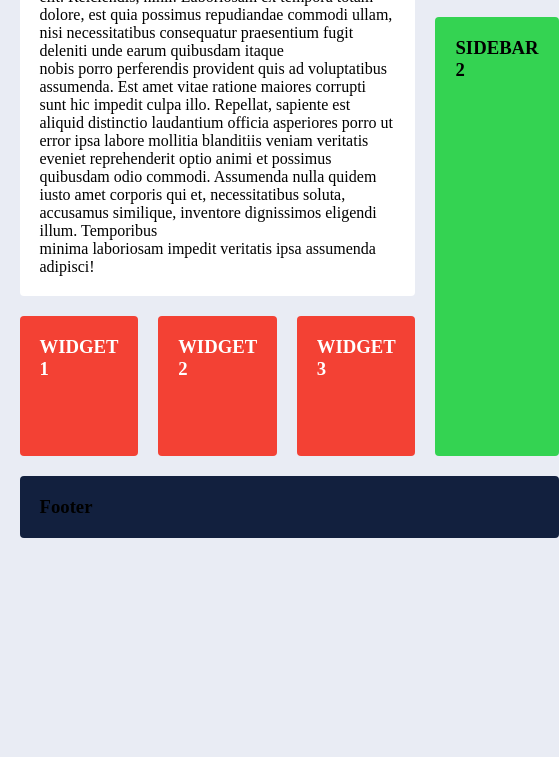
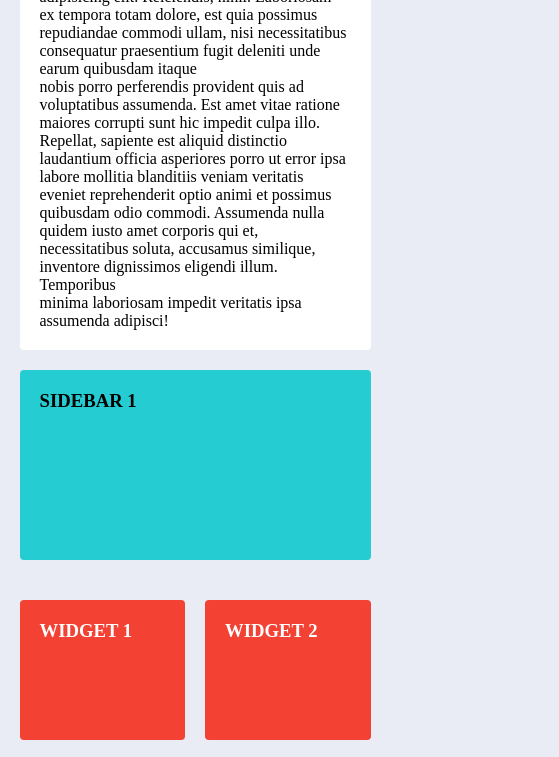
Before and after one commit to HeraldCNP/cssGridPractica, a plain HTML site: page index.html in a window 390 px wide. Shown: the part 194-951 px from the top of the page, 559 px wide, since content can reach past the window. Before the commit the page ends 844 px from the top, so only its background shows below. Drawn offline with Linux system fonts and the light colour scheme.

Commit message:
responsive

```diff
--- a/css/grid.css
+++ b/css/grid.css
@@ -45,12 +45,13 @@ body {
 .sidebar2 {
     background-color: #34d352;
     grid-column: 4/5;
-    grid-row: 3/5;
+    grid-row: 3/4;
 }
 
 .widget-1,
 .widget-2,
-.widget-3 {
+.widget-3,
+.widget-4 {
     background-color: #f34134;
     color: #fff;
     height: 100px;
--- /dev/null
+++ b/css/grid2.css
@@ -0,0 +1,120 @@
+* {
+    margin: 0;
+    padding: 0;
+}
+
+body {
+    background-color: #e9ecf4;
+    color: #000;
+}
+
+.container {
+    width: 90%;
+    max-width: 1000px;
+    margin: 20px auto;
+    display: grid;
+    grid-gap: 20px;
+    grid-template-columns: repeat(4, 1fr);
+    grid-template-rows: repeat(5, auto);
+    grid-template-areas:
+        "header     header      header      header"
+        "contenido  contenido   contenido   sidebar"
+        "contenido  contenido   contenido   sidebar2"
+        "widget-1   widget-4    widget-3    widget-2"
+        "footer     footer      footer      footer"
+    ;
+}
+
+.container>* {
+    background-color: #fff;
+    padding: 20px;
+    border-radius: 4px;
+}
+
+.header {
+    background-color: #12203e;
+    color: #fff;
+    grid-area: header;
+}
+
+.contenido {
+    background-color: #fff;
+    grid-area: contenido;
+}
+
+.sidebar,
+.sidebar2 {
+    min-height: 150px;
+}
+
+.sidebar {
+    background-color: #25cdd2;
+    grid-area: sidebar;
+}
+
+.sidebar2 {
+    background-color: #34d352;
+    grid-area: sidebar2;
+}
+
+.widget-1,
+.widget-2,
+.widget-3,
+.widget-4 {
+    background-color: #f34134;
+    color: #fff;
+    height: 100px;
+}
+
+.widget-1 {
+    grid-area: widget-1;
+}
+
+.widget-2 {
+    grid-area: widget-2;
+}
+
+.widget-3 {
+    grid-area: widget-3;
+}
+
+.widget-4 {
+    grid-area: widget-4;
+}
+
+.footer {
+    background-color: #12203e;
+    grid-area: footer;
+}
+
+@media screen and (max-width: 768px) {
+    .container {
+        grid-template-areas:
+            "header     header      header      header"
+            "contenido  contenido   contenido   contenido"
+            "contenido  contenido   contenido   contenido"
+            "sidebar    sidebar     sidebar2    sidebar2"
+            "widget-1   widget-4    widget-3    widget-2"
+            "footer     footer      footer      footer"
+        ;
+    }
+}
+
+@media screen and (max-width: 468px) {
+    .container {
+        grid-template-areas:
+            "header     header      header      header"
+            "contenido  contenido   contenido   contenido"
+            "contenido  contenido   contenido   contenido"
+            "sidebar    sidebar     sidebar     sidebar"
+            "sidebar2   sidebar2    sidebar2    sidebar2"
+            "widget-1   widget-1    widget-2    widget-2"
+            "widget-3   widget-3    widget-4    widget-4"
+            "footer     footer      footer      footer"
+        ;
+    }
+
+    .sidebar2 {
+        display: none;
+    }
+}
--- a/index.html
+++ b/index.html
@@ -5,7 +5,7 @@
     <meta charset="UTF-8">
     <meta name="viewport" content="width=device-width, initial-scale=1.0">
     <title>Document</title>
-    <link rel="stylesheet" href="css/grid.css">
+    <link rel="stylesheet" href="css/grid2.css">
 </head>
 
 <body>
@@ -15,12 +15,15 @@
         </header>
         <main class="contenido">
             <h1>contenido</h1>
-            <p>Lorem, ipsum dolor sit amet consectetur adipisicing elit. Reiciendis, nihil. Laboriosam ex tempora totam dolore, est quia possimus repudiandae commodi ullam, nisi necessitatibus consequatur praesentium fugit deleniti unde earum quibusdam itaque
-                <br> nobis porro perferendis provident quis ad voluptatibus assumenda. Est amet vitae ratione maiores corrupti sunt hic impedit culpa illo. Repellat, sapiente est aliquid distinctio laudantium officia asperiores porro ut error ipsa labore
-                mollitia blanditiis veniam veritatis eveniet reprehenderit optio animi et possimus quibusdam odio commodi. Assumenda nulla quidem iusto amet corporis qui et, necessitatibus soluta, accusamus similique, inventore dignissimos eligendi illum.
-                Temporibus
-                <br> minima laboriosam impedit veritatis ipsa assumenda adipisci!
-            </p>
+            <article>
+                <p>Lorem, ipsum dolor sit amet consectetur adipisicing elit. Reiciendis, nihil. Laboriosam ex tempora totam dolore, est quia possimus repudiandae commodi ullam, nisi necessitatibus consequatur praesentium fugit deleniti unde earum quibusdam
+                    itaque
+                    <br> nobis porro perferendis provident quis ad voluptatibus assumenda. Est amet vitae ratione maiores corrupti sunt hic impedit culpa illo. Repellat, sapiente est aliquid distinctio laudantium officia asperiores porro ut error ipsa
+                    labore mollitia blanditiis veniam veritatis eveniet reprehenderit optio animi et possimus quibusdam odio commodi. Assumenda nulla quidem iusto amet corporis qui et, necessitatibus soluta, accusamus similique, inventore dignissimos
+                    eligendi illum. Temporibus
+                    <br> minima laboriosam impedit veritatis ipsa assumenda adipisci!
+                </p>
+            </article>
         </main>
         <aside class="sidebar">
             <h3>SIDEBAR 1</h3>
@@ -37,6 +40,9 @@
         <div class="widget-3">
             <h3>WIDGET 3</h3>
         </div>
+        <div class="widget-4">
+            <h3>WIDGET 4</h3>
+        </div>
         <footer class="footer">
             <h3>Footer</h3>
         </footer>
```
